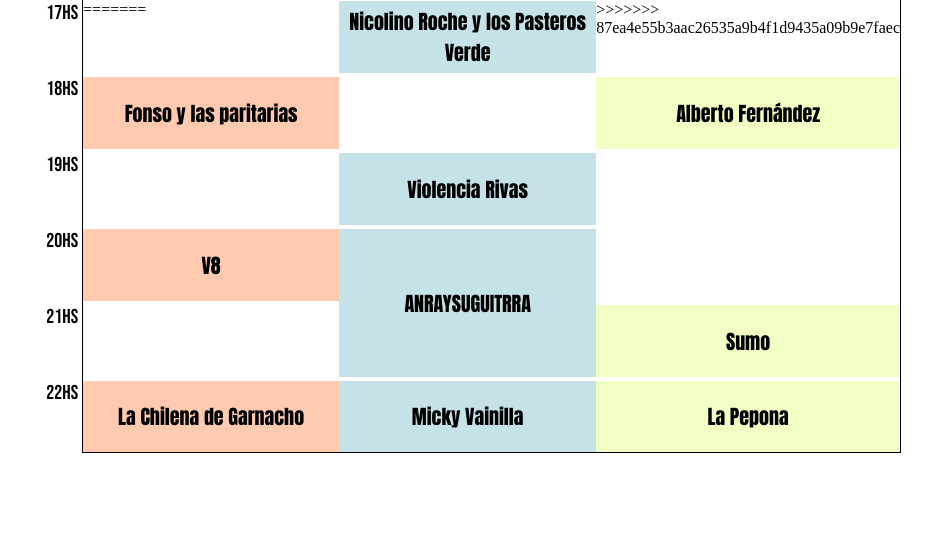
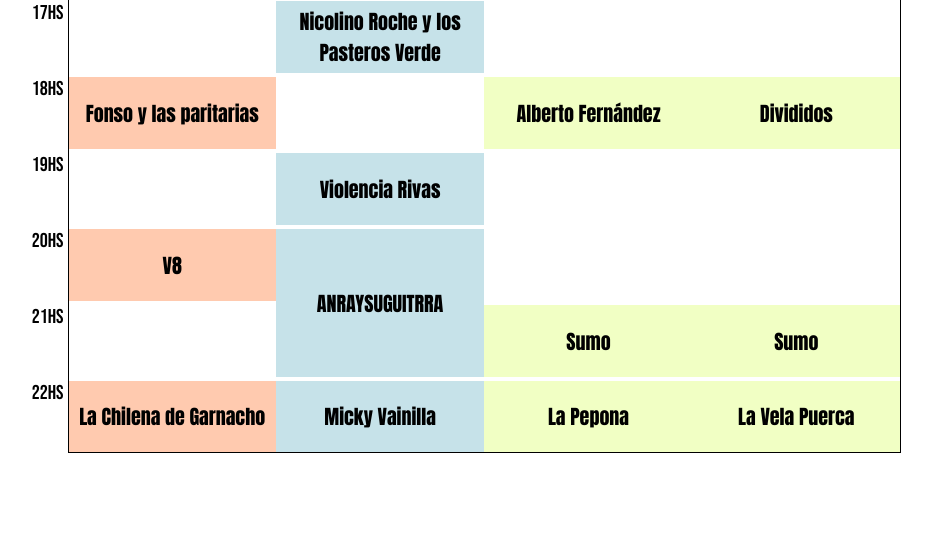
Before and after one commit to vicsuch/ManguerasMusmanoRockFestival, a plain HTML site: page Mangueras-Musmanno-Rock-Festival-main/index.html in a window 1280 px wide. Shown: the part 250-800 px from the top of the page, without its empty margins (187-1119 px from the left). Drawn offline with Linux system fonts and the light colour scheme.

Commit message:
anra es un boludo

```diff
--- a/Mangueras-Musmanno-Rock-Festival-main/index.html
+++ b/Mangueras-Musmanno-Rock-Festival-main/index.html
@@ -23,23 +23,25 @@
                 <div class="name huawei">Huawei</div>
                 <div class="name perri" >Perri</div>
                 <div class="name indie" >Indie</div>
+                <div class="name mono">Mono</div>
                 <div class="band huawei" style="grid-row-start: 2;">El leon de Milei</div>
                 <div class="band huawei" style="grid-row-start: 4;">Fonso y las paritarias</div>
                 <div class="band huawei" style="grid-row-start: 6;">V8</div>
                 <div class="band huawei" style="grid-row-start: 8;">La Chilena de Garnacho</div>
                 <div class="band perri" style="grid-row-start: 3;">Nicolino Roche y los Pasteros Verde</div>
                 <div class="band perri" style="grid-row-start: 5;">Violencia Rivas</div>
-<<<<<<< HEAD
-                <div class="band perri" style="grid-row: 6 / 8;">ANRAYSUGUITARRAfalopa</div>
-=======
                 <div class="band perri" style="grid-row: 6 / 8;">ANRAYSUGUITRRA</div>
->>>>>>> 87ea4e55b3aac26535a9b4f1d9435a09b9e7faec
                 <div class="band perri" style="grid-row-start: 8;">Micky Vainilla</div>
                 <div class="band indie" style="grid-row-start: 2;">Solista acústico y triste</div>
                 <div class="band indie" style="grid-row-start: 4;">Alberto Fernández</div>
                 <div class="band indie" style="grid-row-start: 7;">Sumo</div>
                 <div class="band indie" style="grid-row-start: 8;">La Pepona</div>
+                <div class="band mono" style="grid-row-start: 2;">Charly Garcia</div>
+                <div class="band mono" style="grid-row-start: 4;">Divididos</div>
+                <div class="band mono" style="grid-row-start: 7;">Sumo</div>
+                <div class="band mono" style="grid-row-start: 8;">La Vela Puerca</div>
             </div>
+
         </div>
     </main>
 </body>
--- a/Mangueras-Musmanno-Rock-Festival-main/styles.css
+++ b/Mangueras-Musmanno-Rock-Festival-main/styles.css
@@ -22,7 +22,7 @@
 
 .timetable{
     display: grid;
-    grid-template-columns: 0.3fr 1fr 1fr 1fr;
+    grid-template-columns: 0.3fr 1fr 1fr 1fr 1fr;
     grid-template-rows: 50px 1fr 1fr 1fr 1fr 1fr 1fr 1fr;
     row-gap: 4px;
     width: fit-content;
@@ -76,3 +76,7 @@
     background-color: #f1ffc4;
     grid-column: 3 / 4;
 }
+.mono{
+    background-color: #f1ffc4;
+    grid-column: 4 / 5;
+}
```
